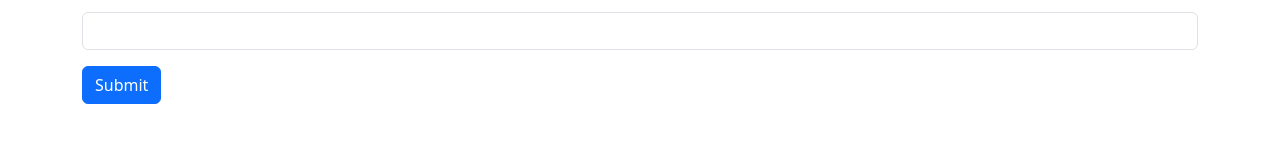
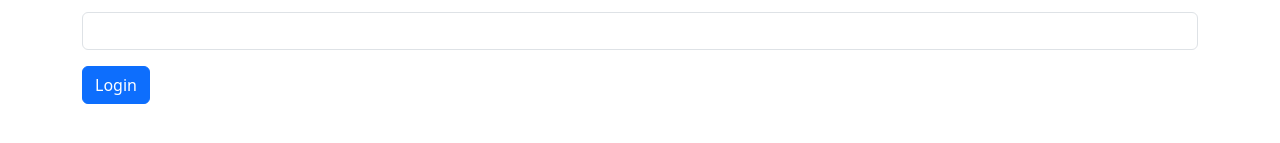
Before and after one commit to pintu1609/iNotebook, a React (Create React App) app: page /login in a window 1280 px wide. Shown: the part 301-444 px from the top of the page. Built offline with nearby package versions, Linux system fonts and the light colour scheme.

Commit message:
loging correction

```diff
--- a/src/components/Login.js
+++ b/src/components/Login.js
@@ -43,7 +43,7 @@ const Login = (props) => {
   }
   finally{
     const submitButton = e.target.querySelector('button[type="submit"]');
-      submitButton.textContent = 'Submit';
+      submitButton.textContent = 'Login';
   }
   }
 
@@ -67,7 +67,7 @@ const Login = (props) => {
             <input type="password" className="form-control" id="password" value={credentials.password} onChange={onChange}  name="password"/>
           </div>
 
-          <button type="submit" className="btn btn-primary" >Submit</button>
+          <button type="submit" className="btn btn-primary" >Login</button>
         </form>
     </div>
   )
--- a/src/components/Signup.js
+++ b/src/components/Signup.js
@@ -15,6 +15,8 @@ const Signup = (props) => {
     const {name, email, password}=credentials;
 
     try{
+
+
     const response = await fetch("http://localhost/api/auth/createuser", {
       method: "POST",
 
@@ -44,6 +46,7 @@ const Signup = (props) => {
     props.showAlert("Error occurred during Signup due to server. Please try again later.", "danger");
   }
 
+
   }
 
   const onChange=(e)=>{
@@ -72,7 +75,7 @@ const Signup = (props) => {
           <input type="password" className="form-control" id="cpassword" name='cpassword' onChange={onChange} value={credentials.cpassword}minLength={8} required/>
         </div>
 
-        <button type="submit" disabled={credentials.password !== credentials.cpassword} className="btn btn-primary">Submit</button>
+        <button type="submit" disabled={credentials.password !== credentials.cpassword} className="btn btn-primary">Signup</button>
       </form>
     </div>
   )
```
